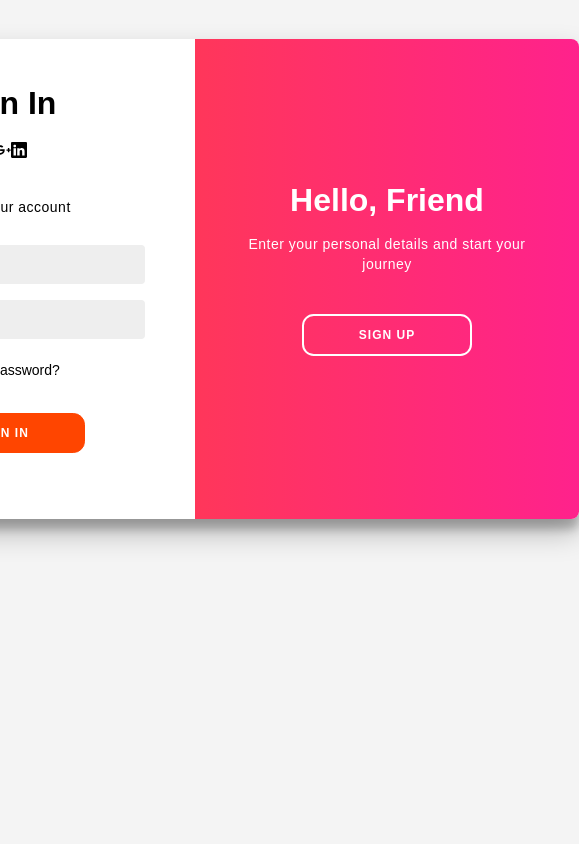
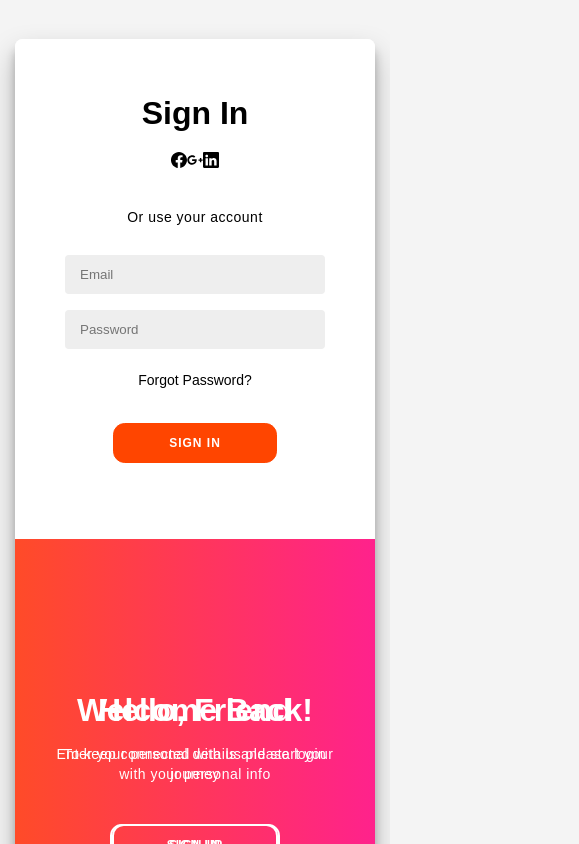
Before and after one commit to arghyadeep-b/Sliding-Sign-In, a React (Create React App) app: page / in a window 390 px wide. Shown: the top 844 px of the page, 579 px wide, since content can reach past the window. Built offline with nearby package versions, Linux system fonts and the light colour scheme; a web font is replaced by a local one.

Commit message:
responsiveness added

```diff
--- a/src/App.css
+++ b/src/App.css
@@ -1,19 +1,19 @@
-@import url('htttps://fonts.googleapis.com/css?family=Montserrat:400,800');
-*{
+@import url("htttps://fonts.googleapis.com/css?family=Montserrat:400,800");
+* {
   box-sizing: border-box;
 }
 
-body{
+body {
+  display: flex;
   align-items: center;
-    display: flex;
   justify-content: center;
   flex-direction: column;
   background: #f4f4f4;
-    font-family: 'monserrat',sans-serif;
+  font-family: "monserrat", sans-serif;
   margin: 10%;
 }
 
-.container{
+.container {
   position: relative;
   width: 768px;
   max-width: 100%;
@@ -21,11 +21,11 @@ body{
   background: #fff;
   border-radius: 2vmin;
   overflow: hidden;
-    box-shadow: 0 14px 28px rgba(0,0,0,0.25),
-    0 10px 10px rgba(0,0,0,0.22);
+  box-shadow: 0 14px 28px rgba(0, 0, 0, 0.25), 0 10px 10px rgba(0, 0, 0, 0.22);
 }
 
-.sign-up, .sign-in{
+.sign-up,
+.sign-in {
   position: absolute;
   top: 0;
   left: 0;
@@ -33,18 +33,18 @@ body{
   transition: all 0.6s ease-in-out;
 }
 
-.sign-up{
+.sign-up {
   width: 50%;
   opacity: 0;
   z-index: 1;
 }
 
-.sign-in{
+.sign-in {
   width: 50%;
   z-index: 2;
 }
 
-form{
+form {
   background: #fff;
   display: flex;
   align-items: center;
@@ -55,12 +55,12 @@ form{
   text-align: center;
 }
 
-h1{
+h1 {
   font-weight: bold;
   margin: 0;
 }
 
-p{
+p {
   font-size: 14px;
   font-weight: 100;
   line-height: 20px;
@@ -68,7 +68,7 @@ p{
   margin: 15px 0 20px;
 }
 
-input{
+input {
   background: #eee;
   padding: 12px 15px;
   margin: 8px 15px;
@@ -78,14 +78,14 @@ input{
   outline: none;
 }
 
-a{
+a {
   color: black;
   font-size: 14px;
   text-decoration: none;
   margin: 15px 0;
 }
 
-button{
+button {
   color: #fff;
   background: orangered;
   font-size: 12px;
@@ -101,29 +101,29 @@ button{
   cursor: pointer;
 }
 
-button :active{
-    transform: scale(0.90);
+button :active {
+  transform: scale(0.9);
 }
 
-#signIn, #signUp{
+#signIn,
+#signUp {
   background-color: transparent;
   border: 2px solid white;
 }
 
-
 /* .right-panel-active class to be added and removed on click */
 
-.container.right-panel-active .sign-in{
+.container.right-panel-active .sign-in {
   transform: translateX(100%);
 }
 
-.container.right-panel-active .sign-up{
+.container.right-panel-active .sign-up {
   transform: translateX(100%);
   opacity: 1;
   z-index: 50;
 }
 
-.overlay-container{
+.overlay-container {
   position: absolute;
   top: 0;
   left: 50%;
@@ -134,11 +134,11 @@ button :active{
   z-index: 100;
 }
 
-.container.right-panel-active .overlay-container{
+.container.right-panel-active .overlay-container {
   transform: translateX(-100%);
 }
 
-.overlay{
+.overlay {
   position: relative;
   color: white;
   background: orangered;
@@ -150,11 +150,12 @@ button :active{
   transition: transform 0.6s ease-in-out;
 }
 
-.container.right-panel-active .overlay{
+.container.right-panel-active .overlay {
   transform: translateX(50%);
 }
 
-.overlay-left, .overlay-right{
+.overlay-left,
+.overlay-right {
   position: absolute;
   display: flex;
   align-items: center;
@@ -169,28 +170,28 @@ button :active{
   transition: transform 0.6s ease-in-out;
 }
 
-.overlay-left{
+.overlay-left {
   transform: translateX(0);
 }
 
-.overlay-right{
+.overlay-right {
   right: 0;
   transform: translateX(0);
 }
 
-.container.right-panel-active .overlay-left{
+.container.right-panel-active .overlay-left {
   transform: translateX(0);
 }
 
-.container.right-panel-active.overlay-right{
+.container.right-panel-active.overlay-right {
   transform: translateX(20%);
 }
 
-.social-container{
+.social-container {
   margin: 20px 0;
 }
 
-.social-container a{
+.social-container a {
   height: 40px;
   width: 40px;
   margin: 0 5px;
@@ -200,3 +201,61 @@ button :active{
   border: solid rgb(223, 223, 223);
   border-radius: 50%;
 }
+
+@media screen and (max-width: 500px) {
+  .container {
+    height: 1000px;
+    width: 360px;
+  }
+
+  .sign-up,
+  .sign-in {
+    width: 100%;
+    height: 50%;
+  }
+
+  .container.right-panel-active .sign-in {
+    transform: translateY(100%);
+  }
+
+  .container.right-panel-active .sign-up {
+    transform: translateY(100%);
+    opacity: 1;
+    z-index: 50;
+  }
+  .overlay-container {
+    left: 0;
+    top: 50%;
+    width: 100%;
+  }
+  .overlay-left,
+  .overlay-right {
+    height: 50%;
+    width: 100%;
+    transform: translateY(0);
+  }
+
+
+
+  .overlay {
+    position: relative;
+    left: 0;
+    width: 100%;
+    transform: translateY(0);
+  }
+
+  .container.right-panel-active .overlay-left {
+    transform: translateY(0);
+  }
+
+  .container.right-panel-active.overlay-right {
+
+    transform: translateY(20%);
+  }
+  .container.right-panel-active .overlay {
+    transform: translateY(50%);
+  }
+  .container.right-panel-active .overlay-container {
+    transform: translateY(-100%);
+  }
+}
```
Lines whose indentation alone changed are shown as unchanged.
